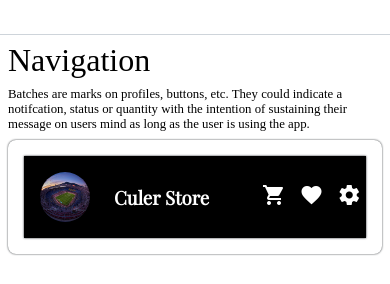
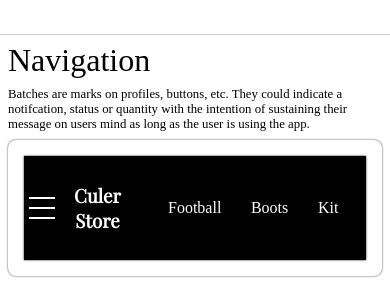
Before and after one commit to AdityaNair102001/PhoenixUI-v2, a plain HTML site: page index.html in a window 390 px wide. Shown: the part 9097-9381 px from the top of the page. Drawn offline with nearby package versions, Linux system fonts and the light colour scheme; grey boxes are pictures that could not be loaded.

Commit message:
Hamburgers made

```diff
--- a/index.html
+++ b/index.html
@@ -524,12 +524,36 @@
                     <div style="width: 100%;">
 
                         <nav class="nav">
-                            <div class="avatar-sm" style="margin: 1rem;">
-                                <img src="./camp-nou.jpeg" width="100%" height="100%"/>
+
+                            <div class="hamburger-brand">
+                                <div class="hamburger-btn">
+                                    <div class="hamburger-dash"></div>
+                                    <div class="hamburger-dash"></div>
+                                    <div class="hamburger-dash"></div>
                                 </div>
+
                                 <div class="nav-brand-name">
                                     <h3 >Culer Store</h3>
                                 </div>
+                            </div>
+
+                            <div class="nav-categories">
+                                <ul class="list-none list-inline" style="padding: 0;">
+                                    <li class="nav-icons nav-categories-li">
+                                        Football
+                                    </li>
+                                    <li class="nav-icons nav-categories-li">
+                                        Boots
+                                    </li>
+                                    <li class="nav-icons nav-categories-li">
+                                        Kit
+                                    </li>
+                                </ul>
+                            </div>
+
+                            <div class="nav-options">
+
+                                <div class="nav-options-desktop">
                                     <ul class="list-none list-inline">
                                         <li class="nav-icons">
                                             <span class="material-icons">
@@ -547,6 +571,9 @@
                                             </span>
                                         </li>
                                     </ul>
+                                </div>
+
+                            </div>
 
                         </nav>
                     </div>
@@ -556,9 +583,8 @@
                 <div class="codesnippet">
                     <iframe
                         src="https://carbon.now.sh/embed/DkJxpcT7hfSUSbPqbv3N"
-                    style="width: 100%; height: 648px; border:0; transform: scale(1); overflow:hidden;"
-                    sandbox="allow-scripts allow-same-origin">
-                  </iframe>
+                        style="width: 100%; height: 1018px; border:0; transform: scale(1); overflow:hidden;"
+                        sandbox="allow-scripts allow-same-origin"></iframe>
                 </div>
 
                 <!-- Input Field -->
--- a/styles.css
+++ b/styles.css
@@ -360,13 +360,54 @@ header {
   box-shadow: 0px 0px 2px 0px #212529;
 }
 
+.hamburger-brand {
+  display: flex;
+  align-items: center;
+}
+
 .nav-brand-name {
-  font-size: 1rem;
   font-family: "Playfair Display", serif;
+  margin: 0.5rem;
+  cursor: pointer;
+}
+
+.hamburger-btn {
+  margin-left: 5px;
+  width: 30%;
+}
+
+.hamburger-dash {
+  height: 2px;
+  width: 100%;
+  background-color: white;
+  margin: 0.5rem 0rem;
+}
+
+.nav-categories > li:hover {
+  background-color: white;
+  color: black;
+  font-size: 3rem;
+}
+
+.nav-categories-li {
+  padding: 0.5rem 0.5rem;
+  transition: all 0.8s;
+  border-radius: 3px;
+  cursor: pointer;
+}
+
+.nav-categories-li:hover {
+  color: black;
+  background-color: white;
+}
+
+.nav-options-desktop {
+  display: none;
 }
 
 .nav-icons {
   margin: 0.3rem;
+  cursor: pointer;
 }
 
 .me {
@@ -458,6 +499,24 @@ header {
     padding: 1px;
   }
 
+  .hamburger-btn {
+    display: none;
+  }
+
+  .nav-options-desktop {
+    display: block;
+  }
+
+  .nav-brand-name {
+    margin: 1rem;
+    font-size: 1.5rem;
+  }
+
+  .nav-categories-li {
+    font-size: 1.5rem;
+    padding: 0.5rem 1rem;
+  }
+
   .nav-icons {
     margin: 1rem;
   }
```
Lines whose indentation alone changed are shown as unchanged.
